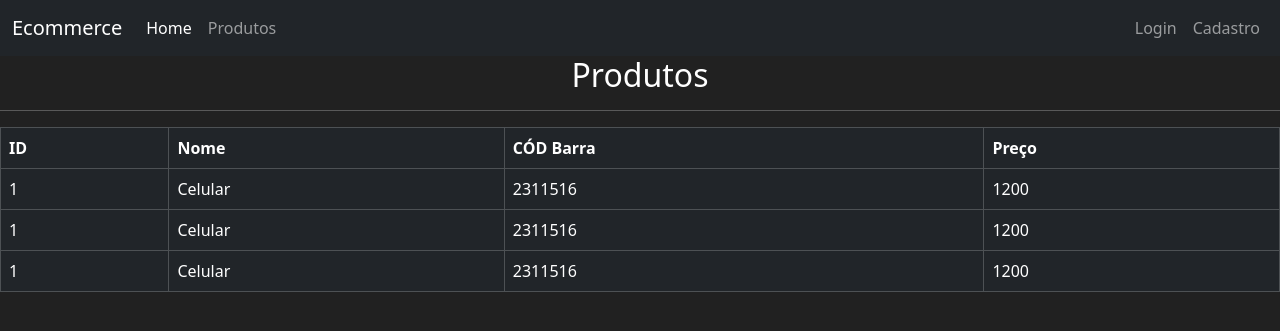
After one commit to felipecsousa2000/Projeto-Ecommerce, a Flask app: page /produtos in a window 1280 px wide. The commit adds this page. Shown: the top 331 px of the page. Run offline with Flask 3, Linux system fonts and the light colour scheme.

Commit message:
templates

```diff
--- a/app.py
+++ b/app.py
@@ -3,5 +3,15 @@ from flask import Flask,render_template
 app = Flask(__name__)
 
 @app.route('/')
-def hello_world():
+def page_home():
     return render_template("home.html")
+
+@app.route('/produtos')
+def page_produto():
+    itens=[
+        {'id':1, 'nome':'Celular','cod_barra':'2311516','preco':1200},
+        {'id':1, 'nome':'Celular','cod_barra':'2311516','preco':1200},
+        {'id':1, 'nome':'Celular','cod_barra':'2311516','preco':1200}
+    ]
+
+    return render_template("produtos.html",itens=itens)
--- /dev/null
+++ b/templates/base.html
@@ -0,0 +1,47 @@
+<!DOCTYPE html>
+<html lang="en">
+<head>
+    <meta charset="UTF-8">
+    <meta name="viewport" content="width=device-width, initial-scale=1.0">
+    <title>
+        {%block titulo%}
+
+        {%endblock%}
+    </title>
+    <link rel="stylesheet" href="https://cdn.jsdelivr.net/npm/bootstrap@5.3.3/dist/css/bootstrap.min.css" integrity="sha384-QWTKZyjpPEjISv5WaRU9OFeRpok6YctnYmDr5pNlyT2bRjXh0JMhjY6hW+ALEwIH" crossorigin="anonymous">
+</head>
+<body>
+
+    <nav class="navbar navbar-expand-lg navbar-dark bg-dark">
+        <div class="container-fluid">
+          <a class="navbar-brand" href="#">Ecommerce</a>
+          <button class="navbar-toggler" type="button" data-bs-toggle="collapse" data-bs-target="#navbarNavAltMarkup" aria-controls="navbarNavAltMarkup" aria-expanded="false" aria-label="Toggle navigation">
+            <span class="navbar-toggler-icon"></span>
+          </button>
+          <div class="collapse navbar-collapse" id="navbarNavAltMarkup">
+            <div class="navbar-nav">
+              <a class="nav-link active" aria-current="page" href="{{url_for('page_home')}}">Home</a>
+              <a class="nav-link" href="{{url_for('page_produto')}}">Produtos</a>
+            </div>
+            <div class="navbar-nav ms-auto">
+              <a class="nav-link" href="#">Login</a>
+              <a class="nav-link" href="#">Cadastro</a>
+            </div>
+
+          </div>
+        </div>
+      </nav>
+      {%block conteudos%}
+
+      {%endblock%}
+
+    <script src="https://cdn.jsdelivr.net/npm/bootstrap@5.3.3/dist/js/bootstrap.min.js" integrity="sha384-0pUGZvbkm6XF6gxjEnlmuGrJXVbNuzT9qBBavbLwCsOGabYfZo0T0to5eqruptLy" crossorigin="anonymous"></script>
+    <script src="https://cdn.jsdelivr.net/npm/bootstrap@5.3.3/dist/js/bootstrap.bundle.min.js" integrity="sha384-YvpcrYf0tY3lHB60NNkmXc5s9fDVZLESaAA55NDzOxhy9GkcIdslK1eN7N6jIeHz" crossorigin="anonymous"></script>
+</body>
+  <style>
+    body{
+      background-color: #212121;
+      color: white;
+    }
+  </style>
+</html>
--- /dev/null
+++ b/templates/produtos.html
@@ -0,0 +1,30 @@
+{%extends 'base.html'%}
+
+{%block titulo%}
+  Produtos
+{%endblock%}
+
+{%block conteudos%}
+  <h2 style="text-align: center;">Produtos</h2>
+      <hr>
+      <table class="table table-hover table-dark table-bordered">
+        <thead>
+          <tr>
+            <th scope="col">ID</th>
+            <th scope="col">Nome</th>
+            <th scope="col">CÓD Barra</th>
+            <th scope="col">Preço</th>
+          </tr>
+        </thead>
+        <tbody>
+          {% for item in itens%}
+          <tr>
+            <td>{{item.id}}</td>
+            <td>{{item.nome}}</td>
+            <td>{{item.cod_barra}}</td>
+            <td>{{item.preco}}</td>
+          </tr>
+          {%endfor%}
+        </tbody>
+      </table>
+{%endblock%}
```
Also changed, not shown: templates/home.html (+7 -33 lines).
